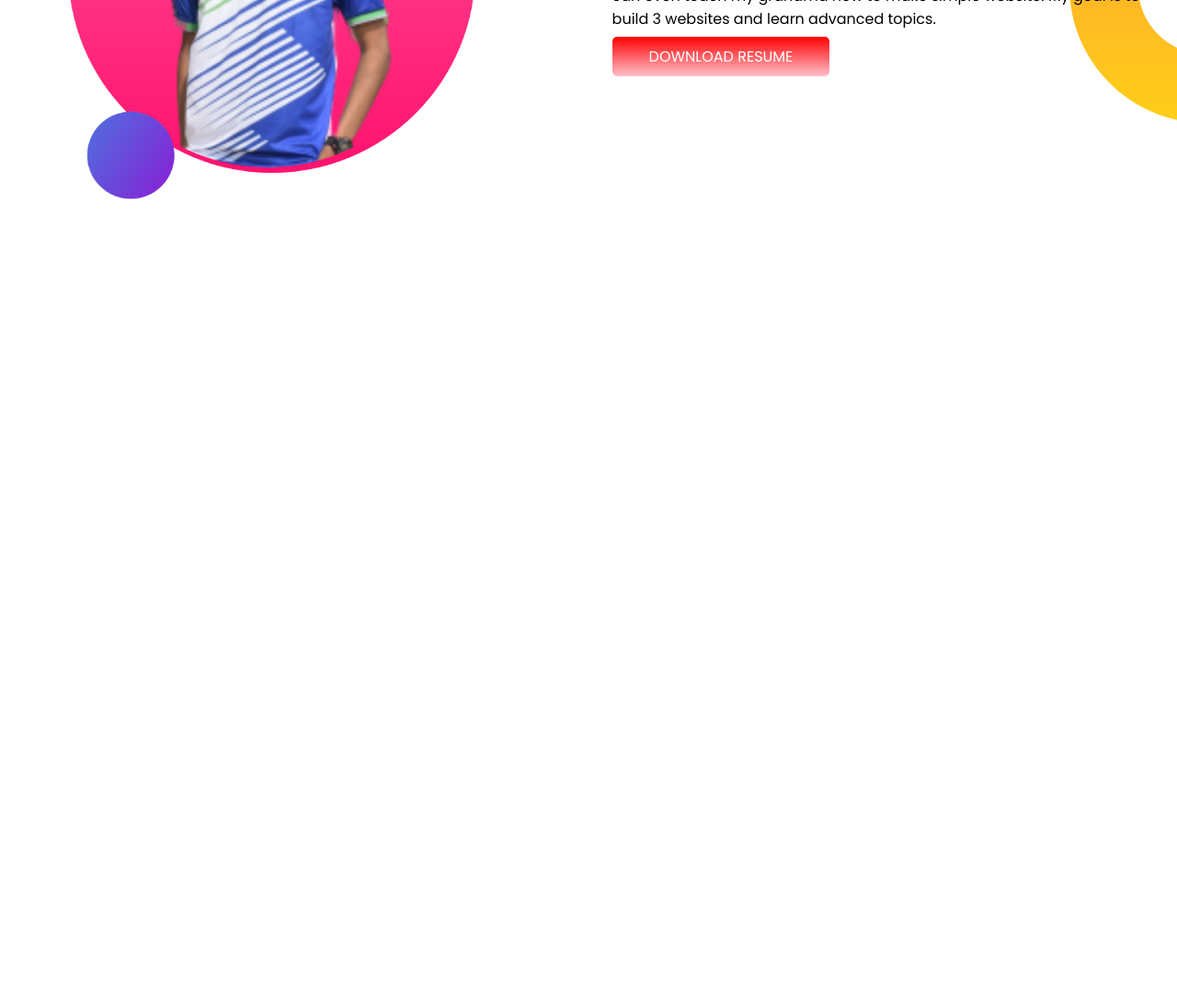
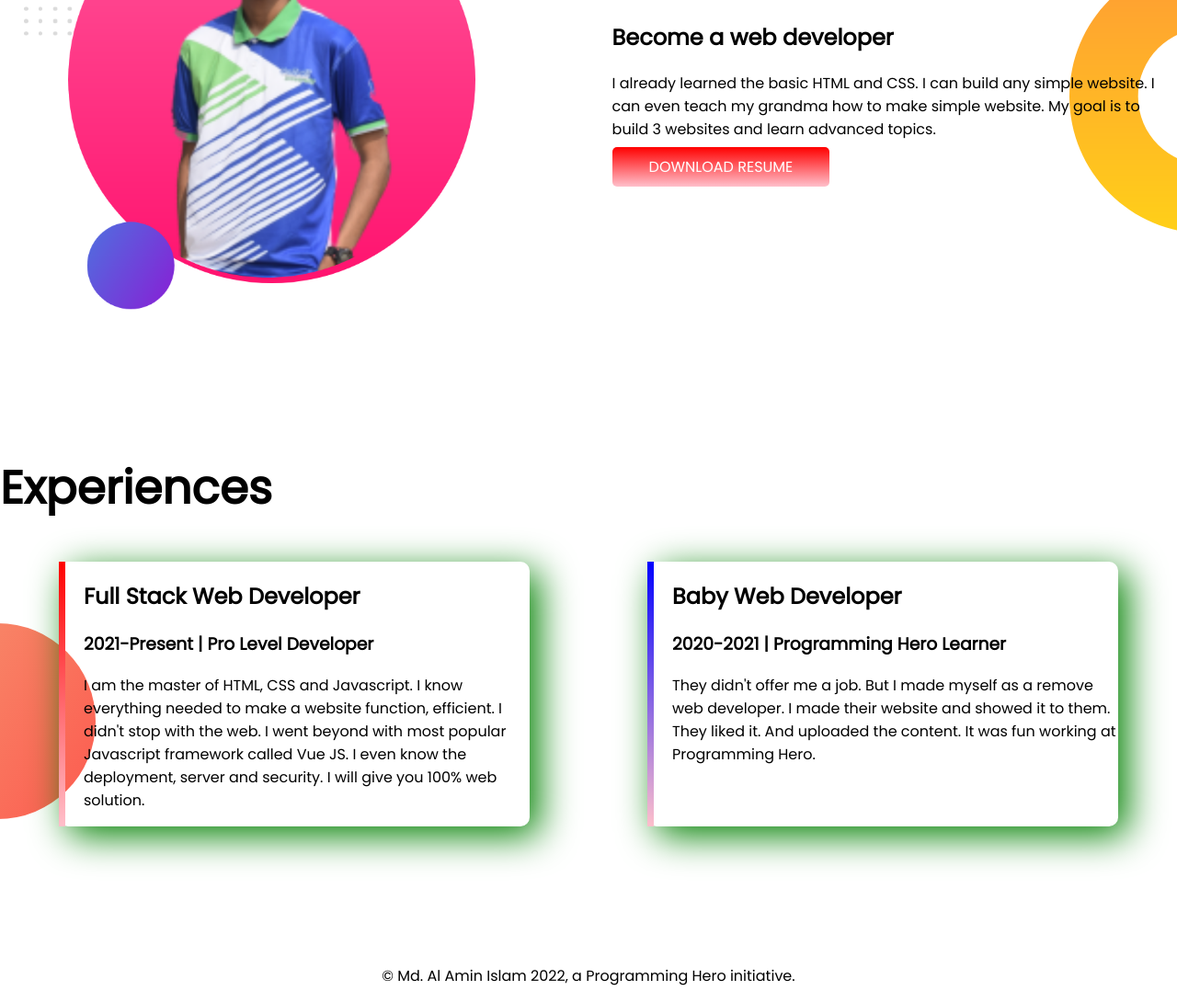
Before and after one commit to mohammad-al-amin-islam/developer-portfolio, a plain HTML site: page index.html in a window 1280 px wide. Shown: the part 780-1870 px from the top of the page at 92% size. Before the commit the page ends 1034 px from the top, so only its background shows below. Drawn offline with Linux system fonts and the light colour scheme.

Commit message:
footer and experience added

```diff
--- a/index.html
+++ b/index.html
@@ -13,7 +13,7 @@
 </head>
 
 <body>
-    <section class="top-banner">
+    <section class="top-banner flexible-container">
         <div class="half-width">
             <h1>Welcome To</h1>
             <h1><span class="orange-color">Md. Al Amin</span> World!</h1>
@@ -31,18 +31,41 @@
         </div>
 
     </section>
-    <section class="dream-big">
+    <section class="dream-big flexible-container">
         <div class="half-width">
             <img src="images/alamin-bg2.png" alt="alamin">
         </div>
         <div class="half-width">
             <h1>Dream Big</h1>
             <h2>Become a web developer</h2>
-            <p>I already learned the basic HTML and CSS. I can build any simple website. I can even teach my grandma how to make simple website. My goal is to build 3 websites and learn advanced topics.</p>
+            <p>I already learned the basic HTML and CSS. I can build any simple website. I can even teach my grandma how
+                to make simple website. My goal is to build 3 websites and learn advanced topics.</p>
             <a class="link-button" target="_blank" href="#">DOWNLOAD RESUME</a>
         </div>
 
     </section>
+    <section class="experience-area">
+        <h1>Experiences</h1>
+        <div class="flexible-container">
+            <div id="fullstack-developer" class="experience-item">
+                <h2>Full Stack Web Developer</h2>
+                <h3>2021-Present | Pro Level Developer</h3>
+                <p>I am the master of HTML, CSS and Javascript. I know everything needed to make a website function,
+                    efficient. I didn't stop with the web. I went beyond with most popular Javascript framework called
+                    Vue JS. I even know the deployment, server and security. I will give you 100% web solution.</p>
+            </div>
+            <div id="baby-developer" class="experience-item">
+                <h2>Baby Web Developer</h2>
+                <h3>2020-2021 | Programming Hero Learner</h3>
+                <p>They didn't offer me a job. But I made myself as a remove web developer. I made their website and
+                    showed it to them. They liked it. And uploaded the content. It was fun working at Programming Hero.
+                </p>
+            </div>
+        </div>
+        <footer>
+            <p>© Md. Al Amin Islam 2022, a Programming Hero initiative.</p>
+        </footer>
+    </section>
 </body>
 
 </html>
--- a/style.css
+++ b/style.css
@@ -10,9 +10,9 @@ h1{
     color: orange;
 
 }
-section{
+.flexible-container{
     display: flex;
-    margin-bottom: 30px;
+    margin-bottom: 150px;
 }
 .half-width{
     width: 50%;
@@ -39,3 +39,30 @@ section{
     background-repeat: no-repeat;
     background-position:right;
 }
+.experience-item{
+    width: 50%;
+    margin-left: 5%;
+    margin-right: 5%;
+    padding-left: 20px;
+    box-shadow: 10px 10px 40px green;
+    border-radius: 10px;
+}
+.experience-area{
+    background-image: url(images/exp-bg.png);
+    background-repeat: no-repeat;
+    background-position: left;
+
+}
+#fullstack-developer{
+    border-left: 7px solid;
+    border-image: linear-gradient(red,pink);
+    border-image-slice: 1;
+}
+#baby-developer{
+    border-left: 7px solid;
+    border-image: linear-gradient(blue,pink);
+    border-image-slice: 1;
+}
+footer p{
+    text-align: center;
+}
```
Also changed, not shown: 4 other files.
